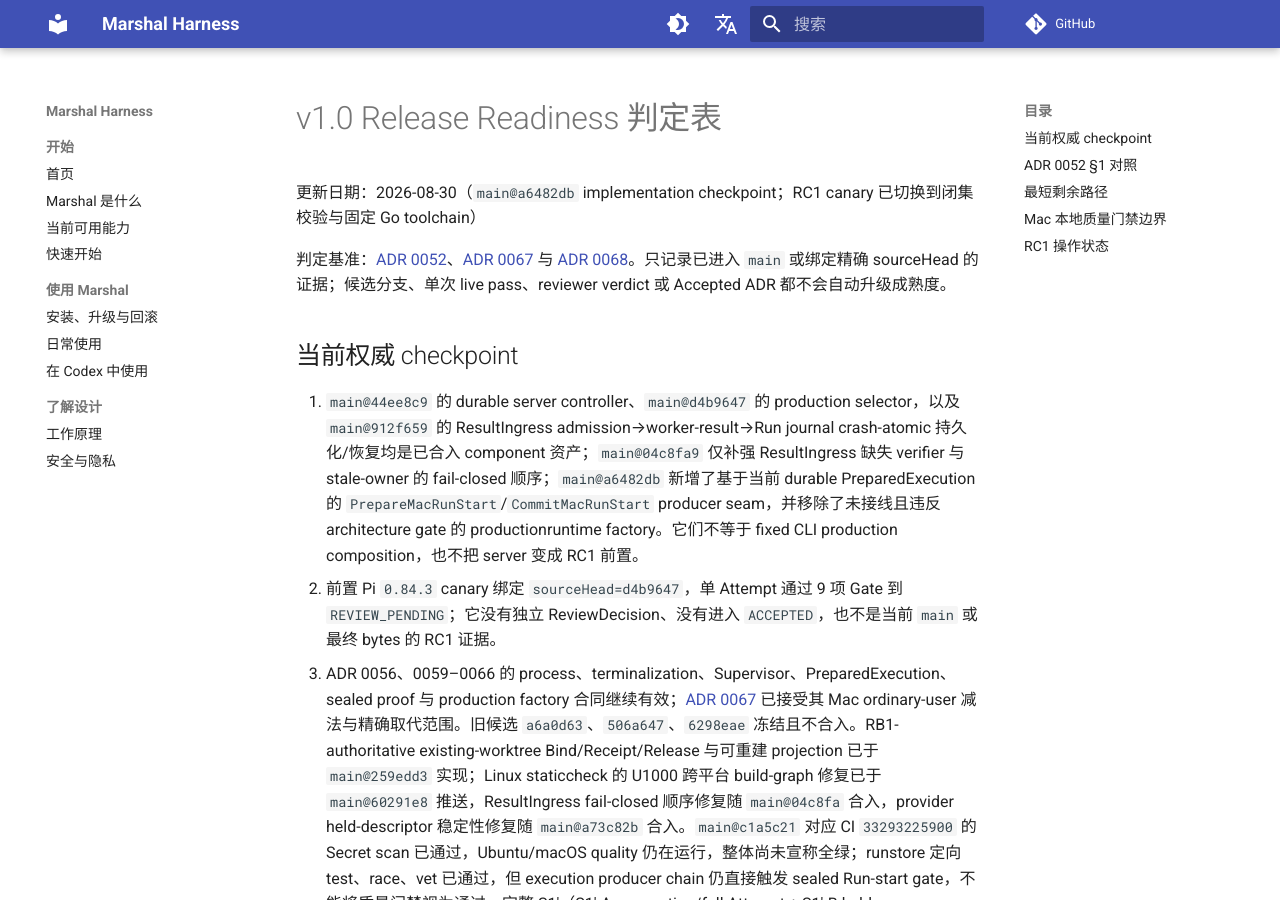
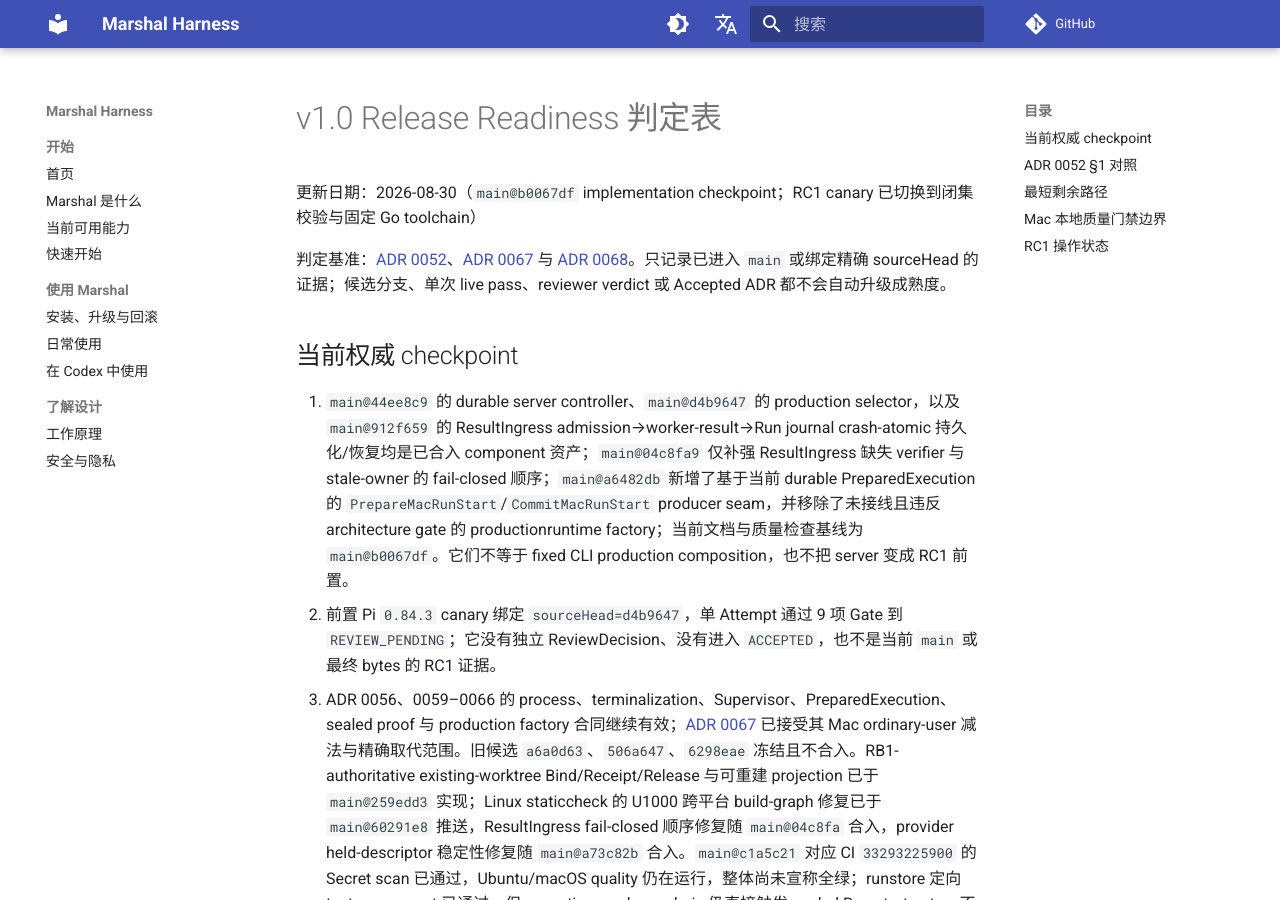
Before and after one commit to chiga0/marshal-harness, an MkDocs documentation site: the page built from docs/v1-release-readiness.md, in a window 1280 px wide and 900 px high. Built offline with MkDocs 1.6.1 and Material for MkDocs 9.7.7, drawn with Linux system fonts in a browser that asks for light colours; comment, search, counter and statistics services are not loaded.

Commit message:
docs: align release checkpoints with current main

```diff
--- a/docs/v1-release-readiness.md
+++ b/docs/v1-release-readiness.md
@@ -1,12 +1,12 @@
 # v1.0 Release Readiness 判定表
 
-更新日期：2026-08-30（`main@a6482db` implementation checkpoint；RC1 canary 已切换到闭集校验与固定 Go toolchain）
+更新日期：2026-08-30（`main@b0067df` implementation checkpoint；RC1 canary 已切换到闭集校验与固定 Go toolchain）
 
 判定基准：[ADR 0052](adr/0052-v1-release-scope-and-production-reachability.md)、[ADR 0067](adr/0067-darwin-ordinary-user-launch-and-attach-recovery.md) 与 [ADR 0068](adr/0068-mac-first-cli-only-lifecycle-preview-rc1.md)。只记录已进入 `main` 或绑定精确 sourceHead 的证据；候选分支、单次 live pass、reviewer verdict 或 Accepted ADR 都不会自动升级成熟度。
 
 ## 当前权威 checkpoint
 
-1. `main@44ee8c9` 的 durable server controller、`main@d4b9647` 的 production selector，以及 `main@912f659` 的 ResultIngress admission→worker-result→Run journal crash-atomic 持久化/恢复均是已合入 component 资产；`main@04c8fa9` 仅补强 ResultIngress 缺失 verifier 与 stale-owner 的 fail-closed 顺序；`main@a6482db` 新增了基于当前 durable PreparedExecution 的 `PrepareMacRunStart`/`CommitMacRunStart` producer seam，并移除了未接线且违反 architecture gate 的 productionruntime factory。它们不等于 fixed CLI production composition，也不把 server 变成 RC1 前置。
+1. `main@44ee8c9` 的 durable server controller、`main@d4b9647` 的 production selector，以及 `main@912f659` 的 ResultIngress admission→worker-result→Run journal crash-atomic 持久化/恢复均是已合入 component 资产；`main@04c8fa9` 仅补强 ResultIngress 缺失 verifier 与 stale-owner 的 fail-closed 顺序；`main@a6482db` 新增了基于当前 durable PreparedExecution 的 `PrepareMacRunStart`/`CommitMacRunStart` producer seam，并移除了未接线且违反 architecture gate 的 productionruntime factory；当前文档与质量检查基线为 `main@b0067df`。它们不等于 fixed CLI production composition，也不把 server 变成 RC1 前置。
 2. 前置 Pi `0.84.3` canary 绑定 `sourceHead=d4b9647`，单 Attempt 通过 9 项 Gate 到 `REVIEW_PENDING`；它没有独立 ReviewDecision、没有进入 `ACCEPTED`，也不是当前 `main` 或最终 bytes 的 RC1 证据。
 3. ADR 0056、0059–0066 的 process、terminalization、Supervisor、PreparedExecution、sealed proof 与 production factory 合同继续有效；[ADR 0067](adr/0067-darwin-ordinary-user-launch-and-attach-recovery.md) 已接受其 Mac ordinary-user 减法与精确取代范围。旧候选 `a6a0d63`、`506a647`、`6298eae` 冻结且不合入。RB1-authoritative existing-worktree Bind/Receipt/Release 与可重建 projection 已于 `main@259edd3` 实现；Linux staticcheck 的 U1000 跨平台 build-graph 修复已于 `main@60291e8` 推送，ResultIngress fail-closed 顺序修复随 `main@04c8fa` 合入，provider held-descriptor 稳定性修复随 `main@a73c82b` 合入。`main@c1a5c21` 对应 CI `33293225900` 的 Secret scan 已通过，Ubuntu/macOS quality 仍在运行，整体尚未宣称全绿；runstore 定向 test、race、vet 已通过，但 execution producer chain 仍直接触发 sealed Run-start gate，不能将质量门禁视为通过。完整 S1′（S1′-A reservation/full Attempt + S1′-B held descriptor/prepared proof/sealed successor，含 item 5 borrow seam/门禁）尚未进入 `main`，`3abed5a` 仍只是未合入候选；S2′ production composition、Attach/rebind 与 terminalization 同样未完成。
 4. [ADR 0068](adr/0068-mac-first-cli-only-lifecycle-preview-rc1.md) 已接受 unsigned Darwin arm64 CLI-only local-dogfood RC1 合同。build-once Darwin arm64 distribution contract 已于 `main@2d7da6a` 实现，installer exact opt-in/fail-closed guard 已于 `main@e6a78a3` 实现，immutable carrier checker、receipt Schema 与 hostile matrix 已于 `main@66523d9` 实现；三项均已完成独立审查。基于当前最终 bytes 的真实 canary 已推进到 `task plan`，但 production selector 因 CLI 未装配 per-Attempt `ExactProcessRuntime`/`ExactAllocationRuntime` 而确定性拒绝 `launch identity unavailable`；因此最终 sourceHead 的真实 canary receipt、组装后的同一 bytes carrier、tag、GitHub prerelease 与 release asset 均未产生，当前没有已发布或可执行安装的 `v1.0.0-rc1`。
```
Also changed, not shown: docs/roadmap-status.md (+1 -1 lines).
